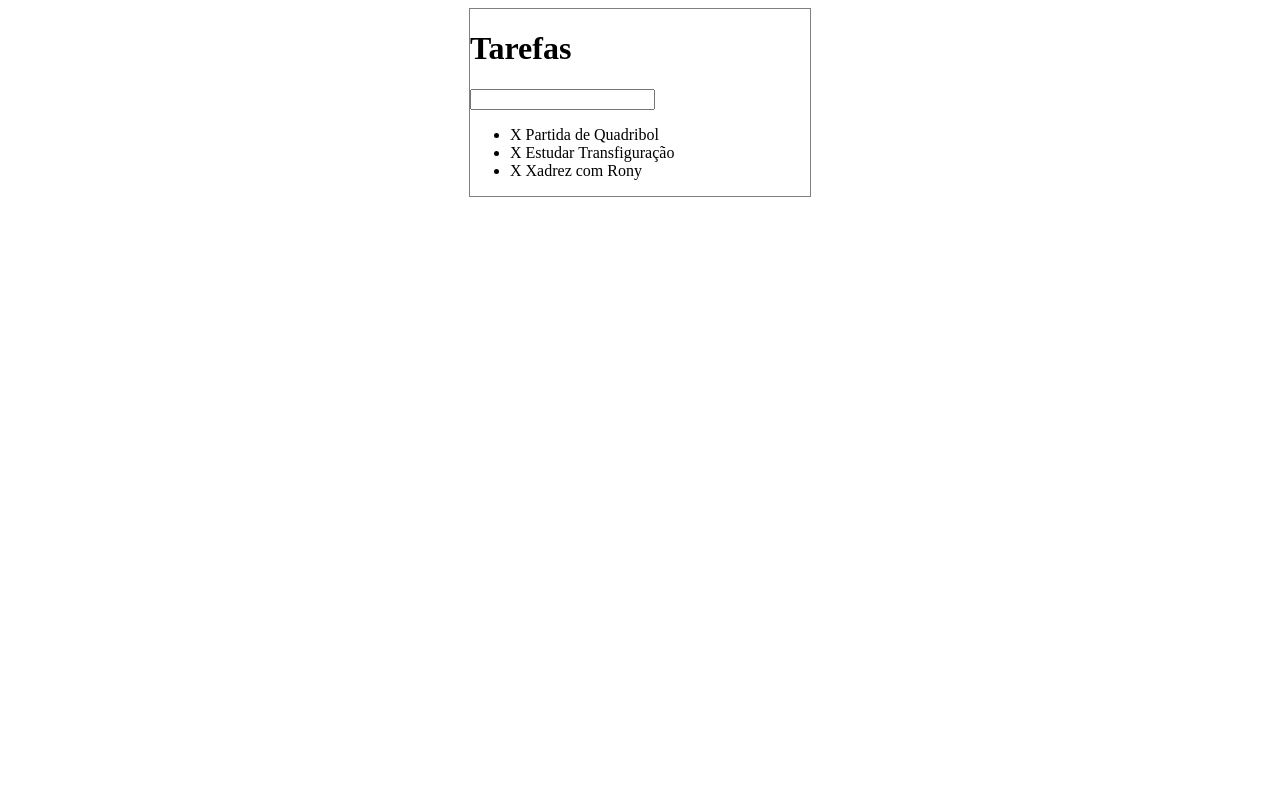
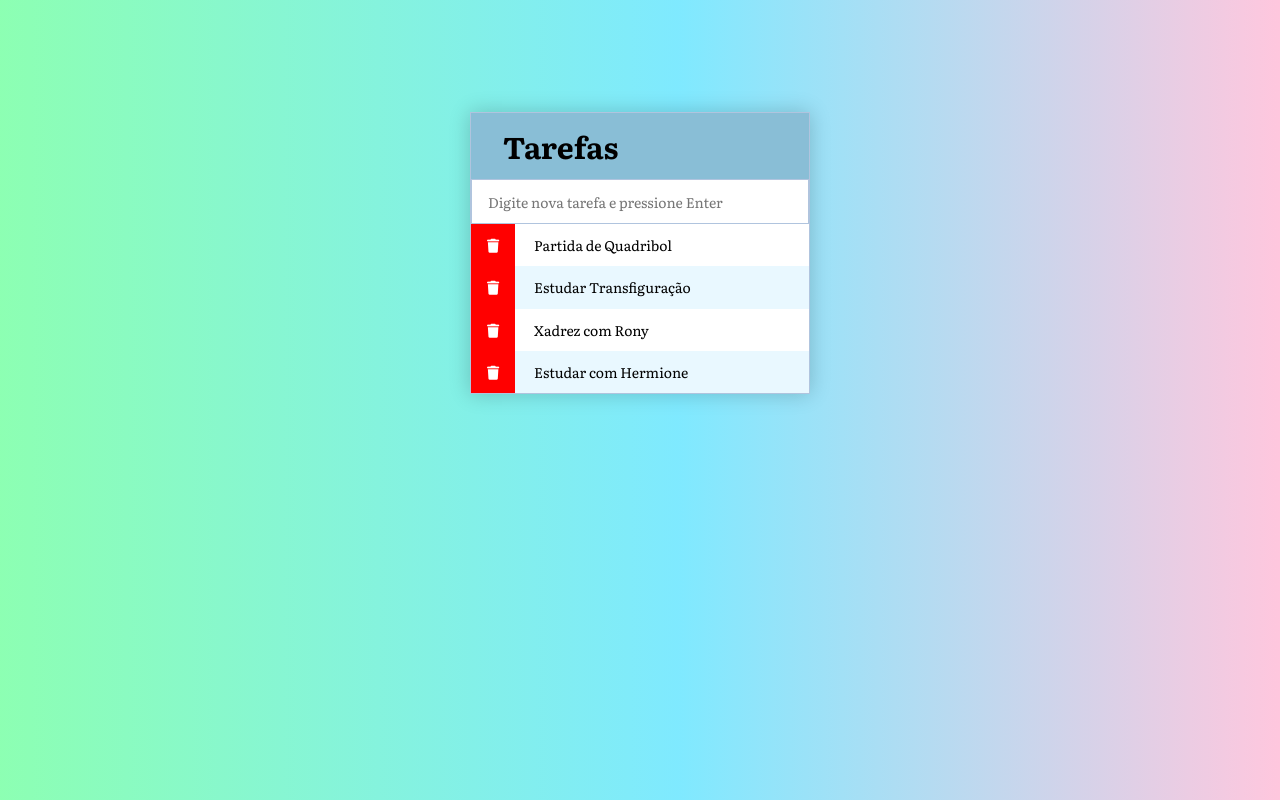
Before and after one commit to fapolo/fapolo.github.io, a plain HTML site: page projects/todolist/index.html in a window 1280 px wide. Drawn offline with Linux system fonts and the light colour scheme.

Commit message:
adiciona estilo base

```diff
--- a/projects/todolist/index.html
+++ b/projects/todolist/index.html
@@ -5,18 +5,20 @@
     <meta name="viewport" content="width=device-width, initial-scale=1.0">
     <meta http-equiv="X-UA-Compatible" content="ie=edge">
     <link rel="stylesheet" href="style.css">
+    <script src="https://kit.fontawesome.com/d865733e64.js"></script>
     <title>Lista de Tarefas</title>
 </head>
 <body>
 
     <div class="container">
         <h1 class="title">Tarefas</h1>
-        <input type="text" class="add-new">
+        <input type="text" class="add-new" placeholder="Digite nova tarefa e pressione Enter">
 
         <ul class="list">
-            <li class="todo"><span class="close">X</span> Partida de Quadribol</li>
-            <li class="todo"><span class="close">X</span> Estudar Transfiguração</li>
-            <li class="todo"><span class="close">X</span> Xadrez com Rony</li>
+            <li class="todo"><span class="close"><i class="fas fa-trash"></i></span> Partida de Quadribol</li>
+            <li class="todo"><span class="close"><i class="fas fa-trash"></i></span> Estudar Transfiguração</li>
+            <li class="todo"><span class="close"><i class="fas fa-trash"></i></span> Xadrez com Rony</li>
+            <li class="todo"><span class="close"><i class="fas fa-trash"></i></span> Estudar com Hermione</li>
         </ul>
     </div>
 
--- a/projects/todolist/script.js
+++ b/projects/todolist/script.js
@@ -7,7 +7,7 @@ let closeSpans = document.querySelectorAll(".close");
 function addNewTodo() {
     if (todoInput.value) {
         let newTodo = todoInput.value;
-        let newHTML = "<li class=\"todo\"><span class=\"close\">X</span> " + newTodo + "</li>";
+        let newHTML = "<li class=\"todo\"><span class=\"close\"><i class=\"fas fa-trash\"></i></span> " + newTodo + "</li>";
         todoInput.value = "";
         todoList.innerHTML += newHTML;
     }
--- a/projects/todolist/style.css
+++ b/projects/todolist/style.css
@@ -1,7 +1,65 @@
+@import url('https://fonts.googleapis.com/css?family=Literata:400,700&display=swap');
+
+*,
+*::before,
+*::after {
+    margin: 0;
+    padding: 0;
+    box-sizing: border-box;
+}
+
+body {
+    font-family: "Literata", serif;
+    font-size: 10px;
+    background: linear-gradient(90deg, rgba(27,255,103,0.5) 0%, rgba(0,212,255,0.5) 53%, rgba(255,143,189,0.5) 100%);
+}
+
 .container {
     width: 340px;
-    border: 1px solid gray;
     margin: 0 auto;
+    background-color: white;
+    border: 1px solid lightsteelblue;
+    box-shadow: 0px 0px 20px rgba(0, 0, 0, 0.2);
+
+    transform: translateY(7rem);
+}
+
+.title {
+    font-size: 3em;
+    padding: 0.7rem 0 0.7rem 2rem;
+    background-color: #89bed6;
+}
+
+.add-new {
+    width: 100%;
+    padding: 0.7rem 1rem;
+    font-family: inherit;
+    font-size: 1.4em;
+    border: 1px solid lightsteelblue;
+}
+
+.list {
+    list-style: none;
+    font-size: 1.4em;
+    width: 100%;
+}
+
+.todo {
+    padding: 0.7rem 0;
+    justify-content: space-between;
+    cursor: pointer;
+}
+
+.todo:nth-child(2n) {
+    background-color: #e9f8ff;
+}
+
+.close {
+    color: white;
+    background-color: red;
+    margin-right: 1rem;
+    padding: 0.7rem 1rem;
+    cursor: pointer;
 }
 
 .checked {
```
